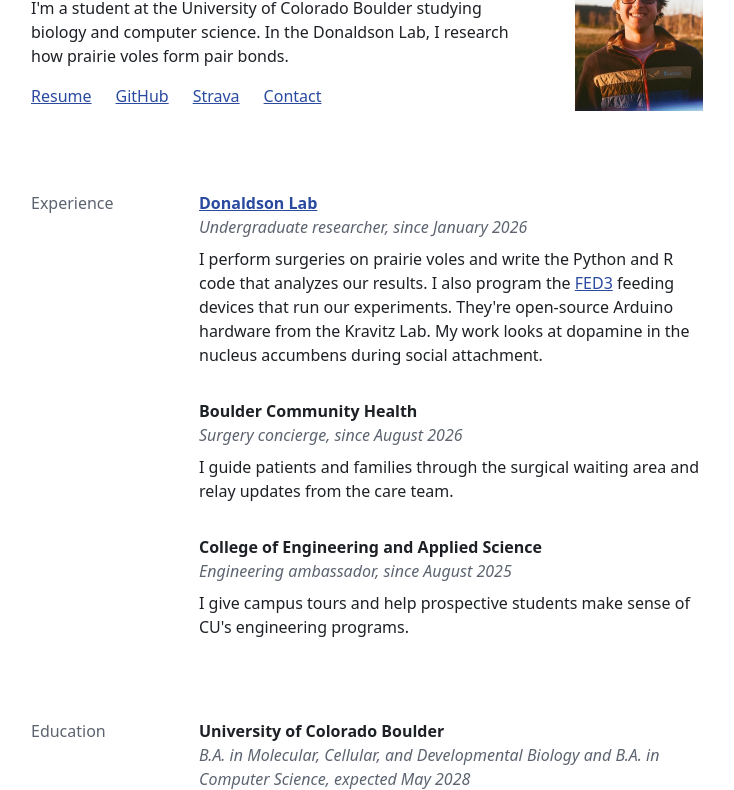
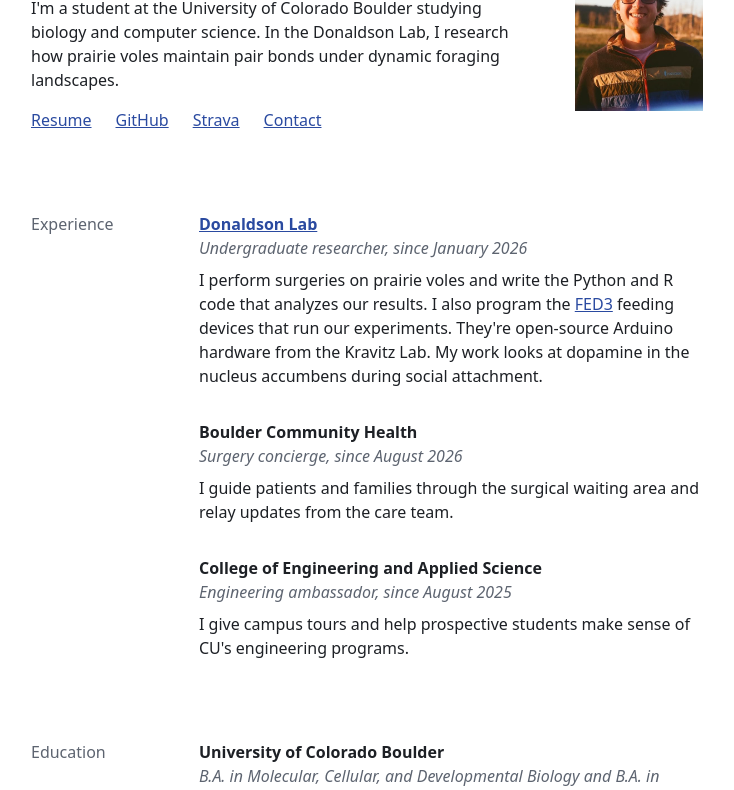
Before and after one commit to samuel-garmany/samuel-garmany.github.io, a website: page index.html in a window 1280 px wide. Shown: the part 156-946 px from the top of the page, without its empty margins (273-1007 px from the left). Drawn offline with nearby package versions, Linux system fonts and the light colour scheme; files that its build step writes are made by us from their sources.

Commit message:
Update research description in index.html

```diff
--- a/index.html
+++ b/index.html
@@ -27,7 +27,7 @@
 					<h1 class="text-4xl font-bold mb-4">Samuel Garmany</h1>
 					<p>
 						I'm a student at the University of Colorado Boulder studying biology and computer science.
-						In the Donaldson Lab, I research how prairie voles form pair bonds.
+						In the Donaldson Lab, I research how prairie voles maintain pair bonds under dynamic foraging landscapes.
 					</p>
 					<p class="mt-4 flex flex-wrap gap-x-6">
 						<a href="https://garmany.me/resume/resume.pdf">Resume</a>
```
